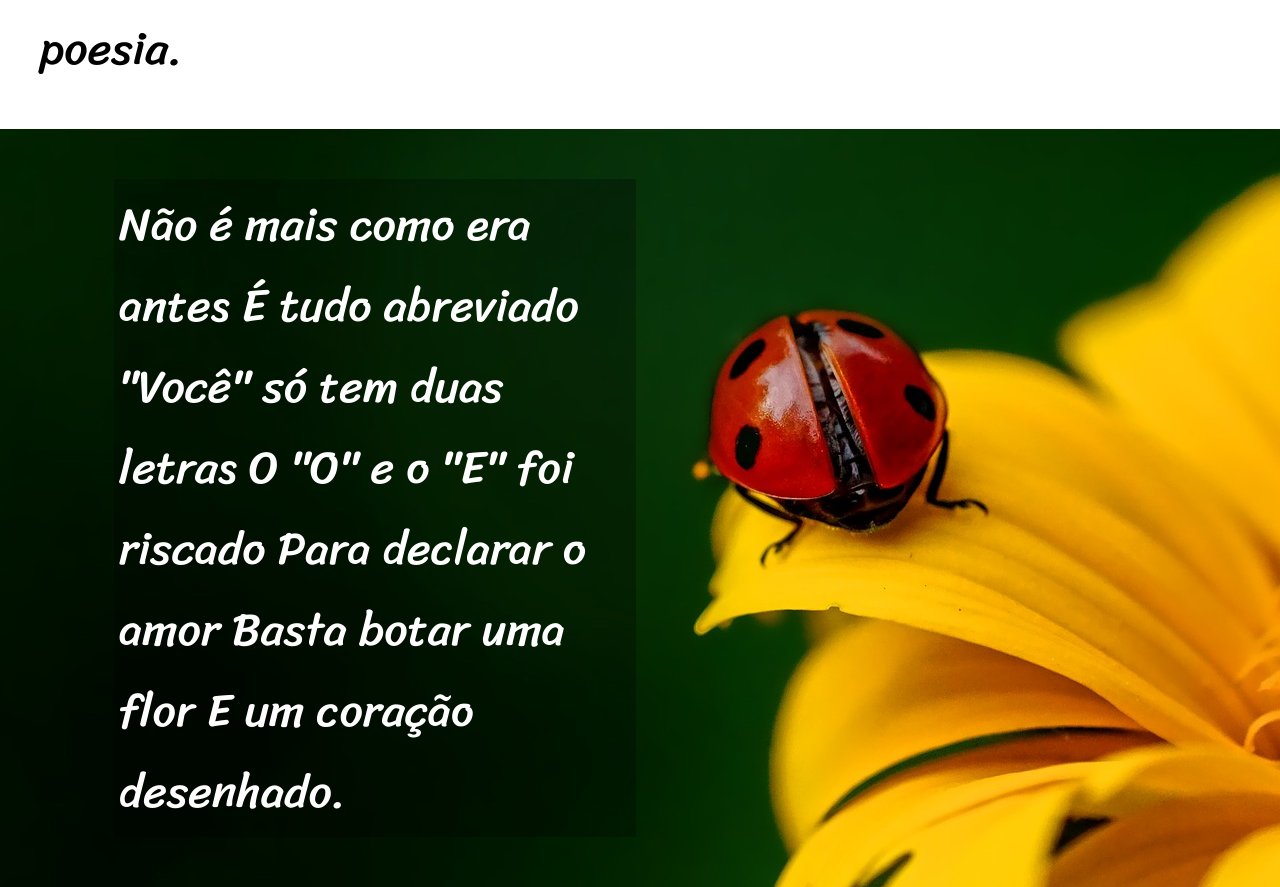
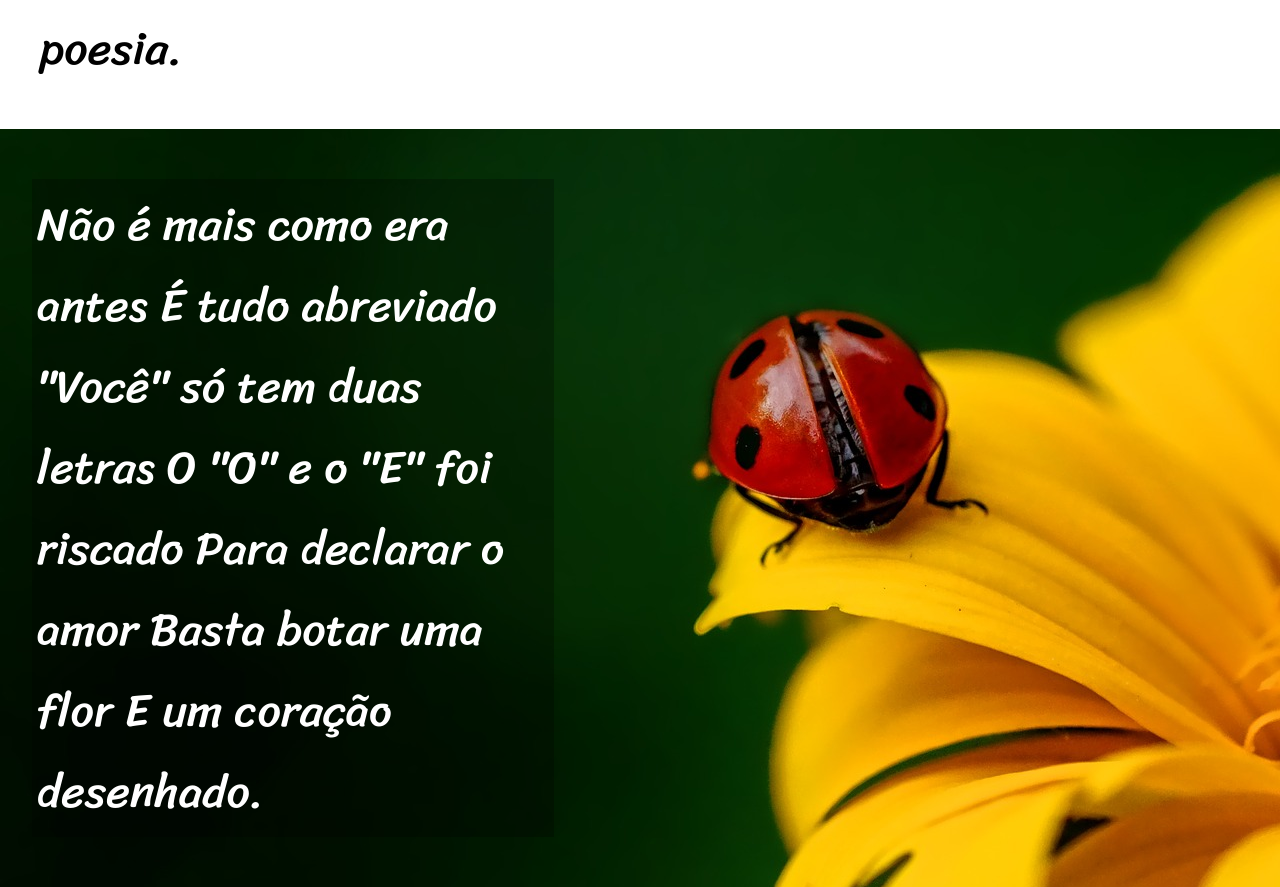
Before and after one commit to lucapohlangel/projeto_parallax, a plain HTML site: page index.html in a window 1280 px wide. Shown: the part 860-1747 px from the top of the page. Drawn offline with Linux system fonts and the light colour scheme.

Commit message:
fixed, padding section

```diff
--- a/style.css
+++ b/style.css
@@ -69,7 +69,7 @@ p.transparente{
     padding: 5px;
     text-align: left;
     background-color: rgba(0, 0, 0, 0.267);
-    margin-left: 5vw;
+    margin-left: 0px;
     color: white;
 }
 
@@ -79,6 +79,7 @@ section#imagem1{
     background-repeat: no-repeat;
     background-attachment: fixed;
     padding: 50px;
+    padding-left: 2.5vw;
 }
 section#imagem2{
     background-image: url(imagens/background002.jpg);
```
